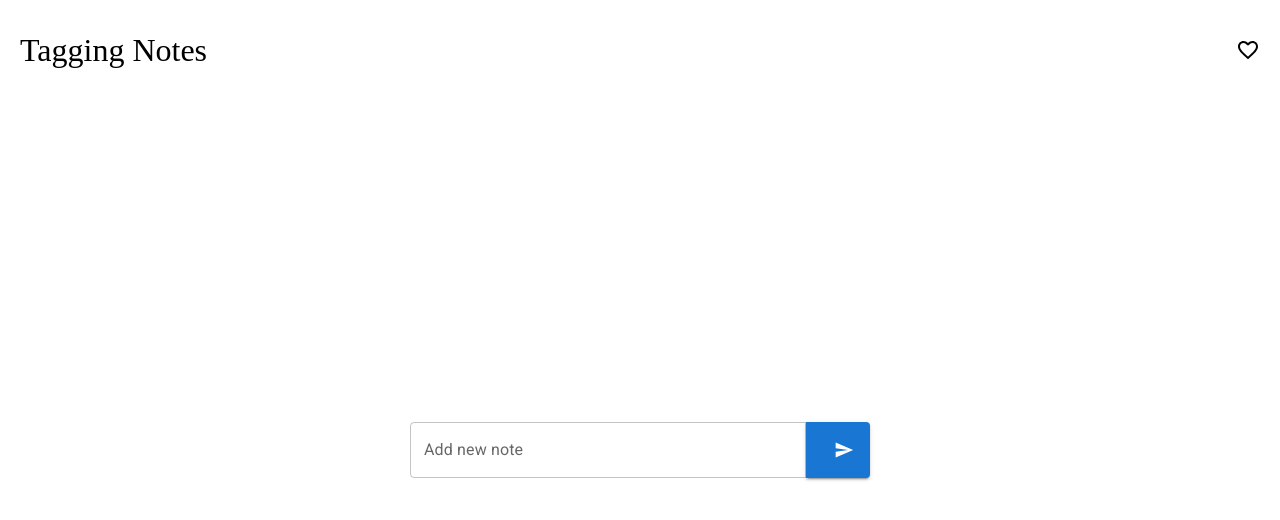
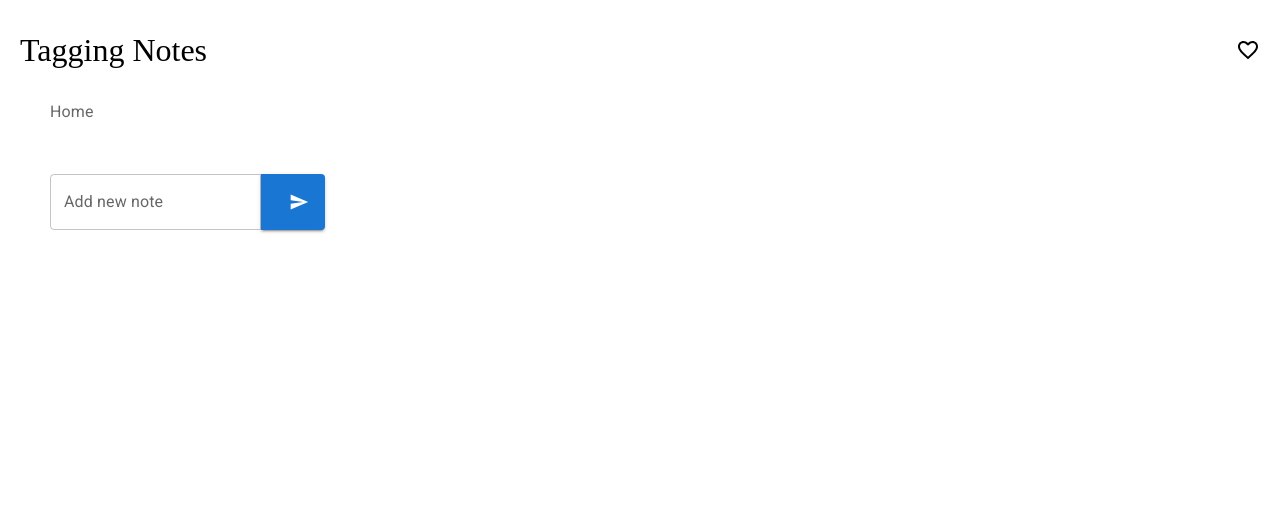
Before and after one commit to Cheleste1994/tagging-notes, a React (Vite) app: page / in a window 1280 px wide. Shown: the top 520 px of the page. Built offline with nearby package versions, Linux system fonts and the light colour scheme.

Commit message:
feat: add load notes on favorite page

```diff
--- a/src/components/Breadcrumb/Breadcrumb.tsx
+++ b/src/components/Breadcrumb/Breadcrumb.tsx
@@ -1,23 +1,39 @@
 import { Breadcrumbs, Link, Typography } from '@mui/material';
 import React from 'react';
-import { useNavigate } from 'react-router';
+import { useLocation, useNavigate } from 'react-router';
 
-export default function Breadcrumb({ nameActive }: { nameActive: string }) {
+export default function Breadcrumb({ nameActive }: { nameActive?: string }) {
   const navigate = useNavigate();
 
+  const { pathname } = useLocation();
+
   const handleClick = (
-    event: React.MouseEvent<HTMLAnchorElement, MouseEvent>
+    event: React.MouseEvent<HTMLAnchorElement, MouseEvent>,
+    path: string
   ) => {
     event.preventDefault();
-    navigate('/');
+    navigate(path || '/');
   };
+
+  const breadcrumb = pathname
+    .split('/')
+    .slice(0, -1)
+    .map((path) => (
+      <Link
+        underline="hover"
+        color="inherit"
+        href={path}
+        onClick={(e) => handleClick(e, path)}
+        key={path}
+      >
+        {!path ? 'Home' : `${path[0].toUpperCase()}${path.slice(1)}`}
+      </Link>
+    ));
 
   return (
     <Breadcrumbs aria-label="breadcrumb">
-      <Link underline="hover" color="inherit" href="/" onClick={handleClick}>
-        Home
-      </Link>
-      <Typography color="text.primary">{nameActive}</Typography>
+      {breadcrumb}
+      {nameActive && <Typography color="text.primary">{nameActive}</Typography>}
     </Breadcrumbs>
   );
 }
--- a/src/components/CheckboxList/CheckboxList.tsx
+++ b/src/components/CheckboxList/CheckboxList.tsx
@@ -7,15 +7,13 @@ import ListItemText from '@mui/material/ListItemText';
 import Checkbox from '@mui/material/Checkbox';
 import IconButton from '@mui/material/IconButton';
 import FavoriteBorderIcon from '@mui/icons-material/FavoriteBorder';
-import { Button, TextField } from '@mui/material';
-import SendIcon from '@mui/icons-material/Send';
-import styles from './CheckboxList.module.scss';
 import { useAppDispatch, useAppSelector } from '../../redux/hooks/hooks';
 import {
-  addNote,
+  deleteNote,
   toogleComplete,
   toogleFavorite,
 } from '../../redux/slice/notes.slice';
+import CloseIcon from '@mui/icons-material/Close';
 
 export default function CheckboxList() {
   const notes = useAppSelector((store) => store.notesReducer);
@@ -30,39 +28,19 @@ export default function CheckboxList() {
     dispatch(toogleFavorite(id));
   };
 
-  const handleSubmit = (event: React.FormEvent<HTMLFormElement>) => {
-    event.preventDefault();
-
-    const formData = new FormData(event.currentTarget);
-    const value = formData.get('newNote');
-    if (value && typeof value === 'string') {
-      dispatch(addNote(value));
-    }
+  const handleDelete = (id: number) => () => {
+    dispatch(deleteNote(id));
   };
 
   return (
+    <>
       <List sx={{ width: '100%', maxWidth: 460, bgcolor: 'background.paper' }}>
-      <form className={styles.form} onSubmit={handleSubmit}>
-        <TextField
-          fullWidth
-          label="Add new note"
-          InputProps={{
-            sx: { borderTopRightRadius: '0', borderBottomRightRadius: '0' },
-          }}
-          name={'newNote'}
-        />
-        <Button
-          variant="contained"
-          endIcon={<SendIcon />}
-          type={'submit'}
-          style={{ borderBottomLeftRadius: '0', borderStartStartRadius: '0' }}
-        ></Button>
-      </form>
         {notes.map(({ id, value, isComplete, isFavorite }) => {
           return (
             <ListItem
               key={id}
               secondaryAction={
+                <>
                   <IconButton
                     edge="end"
                     aria-label="comments"
@@ -72,24 +50,26 @@ export default function CheckboxList() {
                       color={isFavorite ? 'secondary' : 'disabled'}
                     />
                   </IconButton>
+                  <IconButton
+                    edge="end"
+                    aria-label="comments"
+                    onClick={handleDelete(id)}
+                  >
+                    <CloseIcon color={'primary'} />
+                  </IconButton>
+                </>
               }
               disablePadding
             >
               <ListItemButton onClick={handleToggleComplete(id)} dense>
                 <ListItemIcon>
-                <Checkbox
-                  edge="start"
-                  checked={isComplete}
-                  tabIndex={-1}
-                  disableRipple
-                  inputProps={{ 'aria-labelledby': value }}
-                />
+                  <Checkbox edge="start" checked={isComplete} />
                 </ListItemIcon>
                 <ListItemText
-                id={value}
                   primary={value}
                   sx={{
                     textDecoration: isComplete ? 'line-through' : '',
+                    cursor: 'default',
                   }}
                 />
               </ListItemButton>
@@ -97,5 +77,6 @@ export default function CheckboxList() {
           );
         })}
       </List>
+    </>
   );
 }
--- /dev/null
+++ b/src/components/FormAddNote/FormAddNote.tsx
@@ -0,0 +1,42 @@
+import React, { useState } from 'react';
+import { Button, TextField } from '@mui/material';
+import SendIcon from '@mui/icons-material/Send';
+import styles from './FormAddNote.module.scss';
+import { useAppDispatch } from '../../redux/hooks/hooks';
+import { addNote } from '../../redux/slice/notes.slice';
+
+export default function FormAddNote() {
+  const [value, setValue] = useState('');
+  const dispatch = useAppDispatch();
+
+  const handleSubmit = (event: React.FormEvent<HTMLFormElement>) => {
+    event.preventDefault();
+
+    const formData = new FormData(event.currentTarget);
+    const value = formData.get('newNote');
+    if (value && typeof value === 'string') {
+      dispatch(addNote(value));
+      setValue('');
+    }
+  };
+  return (
+    <form className={styles.form} onSubmit={handleSubmit}>
+      <TextField
+        fullWidth
+        label="Add new note"
+        value={value}
+        onChange={(e) => setValue(e.target.value)}
+        InputProps={{
+          sx: { borderTopRightRadius: '0', borderBottomRightRadius: '0' },
+        }}
+        name={'newNote'}
+      />
+      <Button
+        variant="contained"
+        endIcon={<SendIcon />}
+        type={'submit'}
+        style={{ borderBottomLeftRadius: '0', borderStartStartRadius: '0' }}
+      ></Button>
+    </form>
+  );
+}
--- a/src/index.scss
+++ b/src/index.scss
@@ -42,23 +42,3 @@ h1 {
   font-size: 3.2em;
   line-height: 1.1;
 }
-
-button {
-  border-radius: 8px;
-  border: 1px solid transparent;
-  padding: 0.6em 1.2em;
-  font-size: 1em;
-  font-weight: 500;
-  font-family: inherit;
-  background-color: #1a1a1a;
-  cursor: pointer;
-  transition: border-color 0.25s;
-}
-
-button:hover {
-  border-color: #646cff;
-}
-button:focus,
-button:focus-visible {
-  outline: 4px auto -webkit-focus-ring-color;
-}
--- a/src/redux/slice/notes.slice.ts
+++ b/src/redux/slice/notes.slice.ts
@@ -32,9 +32,12 @@ const notesSlice = createSlice({
 
       state[indexNotes].isFavorite = !state[indexNotes].isFavorite;
     },
+    deleteNote: (state, { payload }: { payload: number }) =>
+      state.filter((note) => note.id !== payload),
   },
 });
 
-export const { addNote, toogleComplete, toogleFavorite } = notesSlice.actions;
+export const { addNote, toogleComplete, toogleFavorite, deleteNote } =
+  notesSlice.actions;
 
 export default notesSlice.reducer;
--- a/src/routes/FavoritePage/FavoritePage.module.scss
+++ b/src/routes/FavoritePage/FavoritePage.module.scss
@@ -2,4 +2,9 @@
   justify-content: flex-start;
   align-items: flex-start;
   padding: 0 50px;
+  gap: 50px;
+
+  ul {
+    margin: 0 auto;
+  }
 }
--- a/src/routes/FavoritePage/FavoritePage.tsx
+++ b/src/routes/FavoritePage/FavoritePage.tsx
@@ -1,11 +1,52 @@
 import React from 'react';
+import List from '@mui/material/List';
+import ListItem from '@mui/material/ListItem';
+import ListItemButton from '@mui/material/ListItemButton';
+import ListItemText from '@mui/material/ListItemText';
+import IconButton from '@mui/material/IconButton';
 import Breadcrumb from '../../components/Breadcrumb/Breadcrumb';
+import FavoriteIcon from '@mui/icons-material/Favorite';
+import { useAppDispatch, useAppSelector } from '../../redux/hooks/hooks';
 import styles from './FavoritePage.module.scss';
+import { toogleFavorite } from '../../redux/slice/notes.slice';
 
 export default function FavoritePage() {
+  const notes = useAppSelector((store) =>
+    store.notesReducer.filter((note) => note.isFavorite)
+  );
+
+  const dispatch = useAppDispatch();
+
+  const handleToggleFavorite = (id: number) => () => {
+    dispatch(toogleFavorite(id));
+  };
+
   return (
     <main className={styles.main}>
       <Breadcrumb nameActive={'Favorite'} />
+      <List sx={{ width: '100%', maxWidth: 460, bgcolor: 'background.paper' }}>
+        {notes.map(({ id, value, isFavorite }) => {
+          return (
+            <ListItem
+              key={id}
+              secondaryAction={
+                <IconButton
+                  edge="end"
+                  aria-label="comments"
+                  onClick={handleToggleFavorite(id)}
+                >
+                  <FavoriteIcon color={isFavorite ? 'secondary' : 'disabled'} />
+                </IconButton>
+              }
+              disablePadding
+            >
+              <ListItemButton dense>
+                <ListItemText primary={value} />
+              </ListItemButton>
+            </ListItem>
+          );
+        })}
+      </List>
     </main>
   );
 }
--- a/src/routes/HomePage/Home.module.scss
+++ b/src/routes/HomePage/Home.module.scss
@@ -2,6 +2,15 @@
   flex: 1;
   display: flex;
   flex-direction: column;
-  justify-content: center;
-  align-items: center;
+  justify-content: start;
+  align-items: start;
+  padding: 0 50px;
+
+  form {
+    margin: 50px 0 20px 0;
+  }
+
+  ul {
+    margin: 0 auto;
+  }
 }
--- a/src/routes/HomePage/HomePage.tsx
+++ b/src/routes/HomePage/HomePage.tsx
@@ -1,11 +1,15 @@
 import React from 'react';
+import Breadcrumb from '../../components/Breadcrumb/Breadcrumb';
 import CheckboxList from '../../components/CheckboxList/CheckboxList';
+import FormAddNote from '../../components/FormAddNote/FormAddNote';
 import styles from './Home.module.scss';
 
 export default function HomePage(): JSX.Element {
   return (
     <>
       <main className={styles.main}>
+        <Breadcrumb />
+        <FormAddNote />
         <CheckboxList />
       </main>
     </>
```
Also changed, not shown: src/components/FormAddNote/FormAddNote.module.scss (renamed from src/components/CheckboxList/CheckboxList.module.scss). Lines whose indentation alone changed are shown as unchanged.
